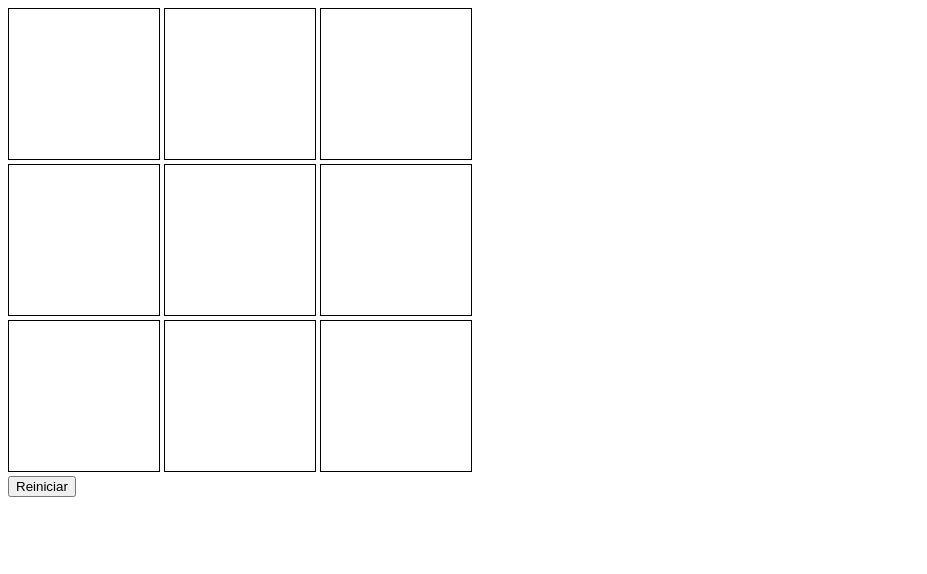
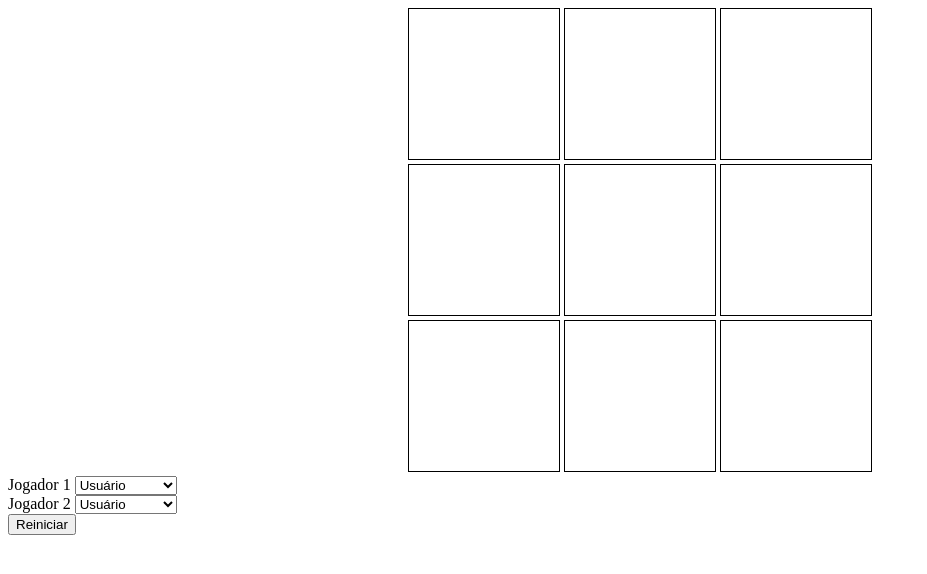
Before and after one commit to pmesq/rattt, a plain HTML site: page jogoDaVelha/index.html in a window 1280 px wide. Both pictures are taken after a click on the button "Reiniciar". Shown: the whole page, without its empty margins (0-927 px from the left). Drawn offline with nearby package versions, Linux system fonts and the light colour scheme.

Commit message:
Add files via upload

```diff
--- a/jogoDaVelha/index.html
+++ b/jogoDaVelha/index.html
@@ -23,6 +23,24 @@
 				<canvas class="casa"></canvas>
 			</div>
 		</main>
+		<label>Jogador 1
+			<select class="selectJogador">
+				<option value="usuario">Usuário</option>
+				<option value="aleatorio">Random Bot</option>
+				<option value="medio">Normal Bot</option>
+				<option value="impossivel">Invincible Bot</option>
+			</select>
+		</label>
+		<br>
+		<label>Jogador 2
+			<select class="selectJogador">
+				<option value="usuario">Usuário</option>
+				<option value="aleatorio">Random Bot</option>
+				<option value="medio">Normal Bot</option>
+				<option value="impossivel">Invincible Bot</option>
+			</select>
+		</label>
+		<br>
 		<button type="button" id="botao-reiniciar">Reiniciar</button>
 		<script src="https://ajax.googleapis.com/ajax/libs/jquery/3.3.1/jquery.min.js"></script>
 		<script src="jogoDaVelha.js"></script>
--- a/jogoDaVelha/jogoDaVelha.css
+++ b/jogoDaVelha/jogoDaVelha.css
@@ -3,3 +3,6 @@
 	height: 150px;
 	border: 1px solid black;
 }
+main {
+	text-align: center;
+}
--- a/jogoDaVelha/jogoDaVelha.js
+++ b/jogoDaVelha/jogoDaVelha.js
@@ -4,20 +4,20 @@ for(let i = 0; i <= 8; i++)
 
 let jogadores = [{ tipo: 'n', simbolo: 'white'},
 				 { tipo: 'usuario', simbolo: 'blue' },
-				 { tipo: 'impossivel', simbolo: 'red'}];
+				 { tipo: 'usuario', simbolo: 'red'}];
 let vez = 1;
 let casasPreenchidas = 0;
+let timeout = null;
 if(jogadores[1].tipo != 'usuario') jogadaComputador(1);
 //let jogadas = '';
 function reinicia() {
-	if(vez == 0 || jogadores[vez].tipo == 'usuario') {
+	clearTimeout(timeout);
 	vez = 1;
 	casasPreenchidas = 0;
 	for(let i = 0; i <= 8; i++)
 		preencheCasa(i, 0)
 	//jogadas = '';
 	if(jogadores[1].tipo != 'usuario') jogadaComputador(1);
-	}
 }
 
 function preencheCasa(i, jogador) {
@@ -171,13 +171,13 @@ function casoAleatorio() {
 }
 
 function jogadaComputador(jogador) {
-	setTimeout(function() {
+	timeout = setTimeout(function() {
 		let casa;
 		switch(jogadores[jogador].tipo) {
 			case 'aleatorio':
 				preencheCasa(casoAleatorio(), jogador);
 				break;
-			case 'facil':
+			case 'medio':
 				if((casa = casoPrimeiraJogada(jogador, 4, canto())) != -1) preencheCasa(casa, jogador);
 				else if((casa = casoVitoria(jogador)) != -1) preencheCasa(casa, jogador);
 				else if((casa = casoDerrota(jogador)) != -1) preencheCasa(casa, jogador);
@@ -215,3 +215,9 @@ $('body').keyup(function(event) {
 	else if(event.which >= 97 && event.which <= 99) jogadaUsuario(event.which - 91);
 	else if(event.which == 82 || event.which == 96) reinicia();
 });
+
+$('.selectJogador').change(function() {
+	let indice = $('.selectJogador').index($(this));
+	jogadores[indice + 1].tipo = $(this).val();
+	reinicia();
+});
```
Lines whose indentation alone changed are shown as unchanged.
